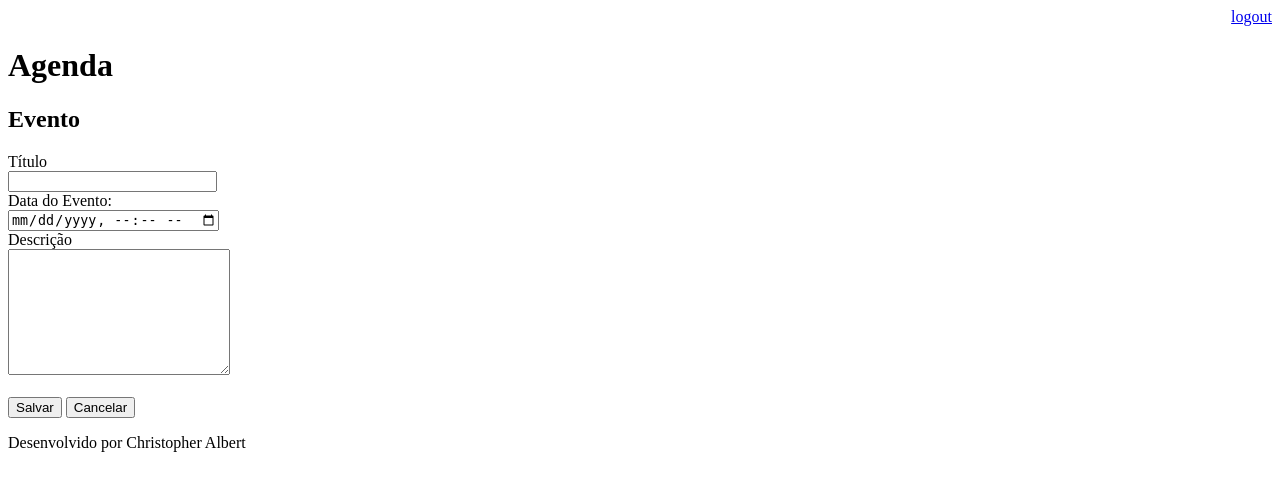
After one commit to christopherafa/agenda, a Django app: page /agenda/evento/ in a window 1280 px wide. The commit adds this page. Shown: the top 491 px of the page. Run offline with Django 3.2, Linux system fonts and the light colour scheme; a user stored in the database is signed in.

Commit message:
Incluído template para inserção de eventos e arquivo .gitignore

```diff
--- a/agenda/urls.py
+++ b/agenda/urls.py
@@ -20,8 +20,11 @@ from django.views.generic import RedirectView
 urlpatterns = [
     path('admin/', admin.site.urls),
     path('agenda/', views.lista_eventos),
+    path('agenda/evento/', views.evento),
+    path('agenda/evento/submit', views.submit_evento),
     path('',RedirectView.as_view(url='/agenda/')),
     path('login/', views.login_user),
     path('login/submit', views.submit_login),
     path('logout/', views.logout_user)
+
 ]
--- a/core/views.py
+++ b/core/views.py
@@ -36,3 +36,20 @@ def lista_eventos(request):
     evento = Evento.objects.filter(usuario=usuario)
     dados = {'eventos':evento}
     return render(request, 'agenda.html', dados)
+
+@login_required(login_url='/login/')
+def evento(request):
+    return render(request, 'evento.html')
+
+@login_required(login_url='/login/')
+def submit_evento(request):
+    if request.POST:
+        titulo = request.POST.get('titulo')
+        data_evento = request.POST.get('data_evento')
+        descricao = request.POST.get('descricao')
+        usuario = request.user
+        Evento.objects.create(titulo=titulo,
+                            data_evento=data_evento,
+                            descricao=descricao,
+                            usuario=usuario)
+    return redirect('/')
--- a/templates/agenda.html
+++ b/templates/agenda.html
@@ -1,6 +1,10 @@
 {% extends "model-page.html"%}
 {% block content %}
     <h2>Agendamentos</h2>
+    <a href="evento/">
+      <button type="button">Novo Evento</button>
+    </a>
+
     <ul style="font-size: 18px">
       {% for evento in eventos %}
         <li>{{evento.titulo}} - {{evento.get_data_evento}}</li>
--- /dev/null
+++ b/templates/evento.html
@@ -0,0 +1,25 @@
+{% extends "model-page.html" %}
+
+{% block content %}
+
+<h2>Evento</h2>
+<form action="submit" method="post">{% csrf_token %}
+  <label>Título</label>
+  <br>
+  <input type="text" name="titulo" size="23">
+  <br>
+  <label>Data do Evento:</label>
+  <br>
+  <input type="datetime-local" name="data_evento">
+  <br>
+  <label>Descrição</label>
+  <br>
+  <textarea name="descricao" rows="8" cols="25"></textarea>
+  <br>
+  <br>
+  <button type="submit">Salvar</button>
+  <a href="/">
+    <button type="button" >Cancelar</button>
+  </a>
+</form>
+{% endblock %}
```
Also changed, not shown: db.sqlite3, 2 other files.
